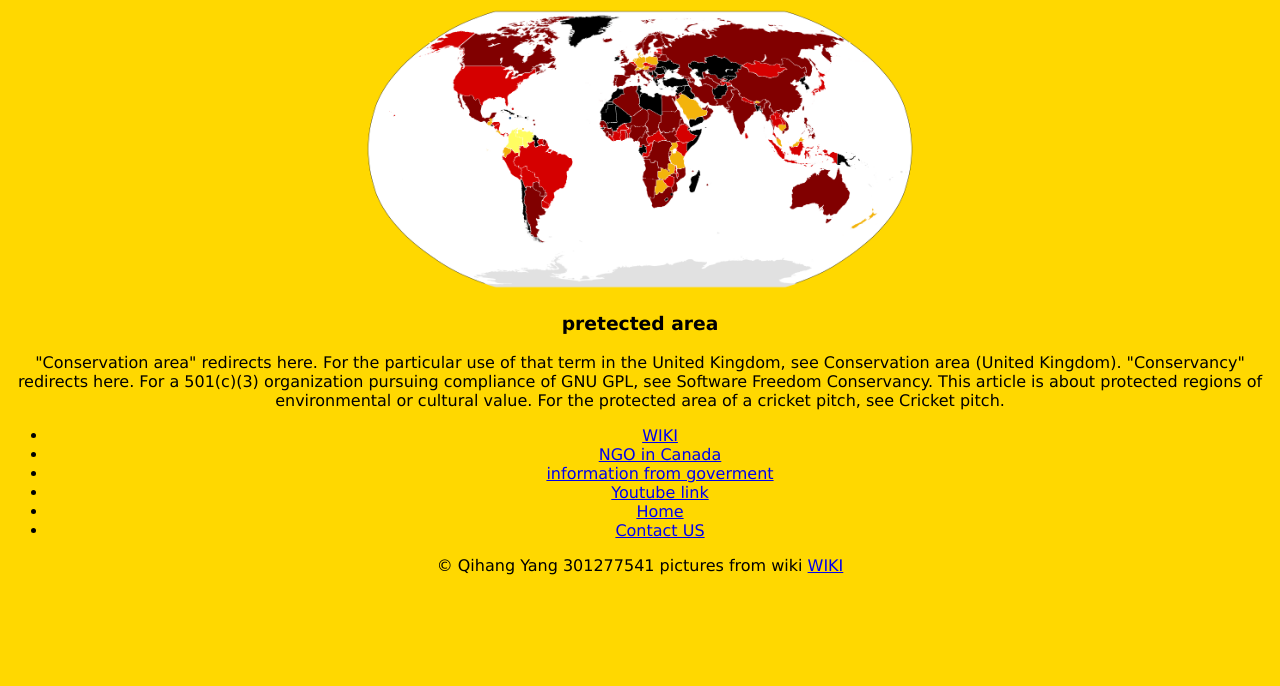
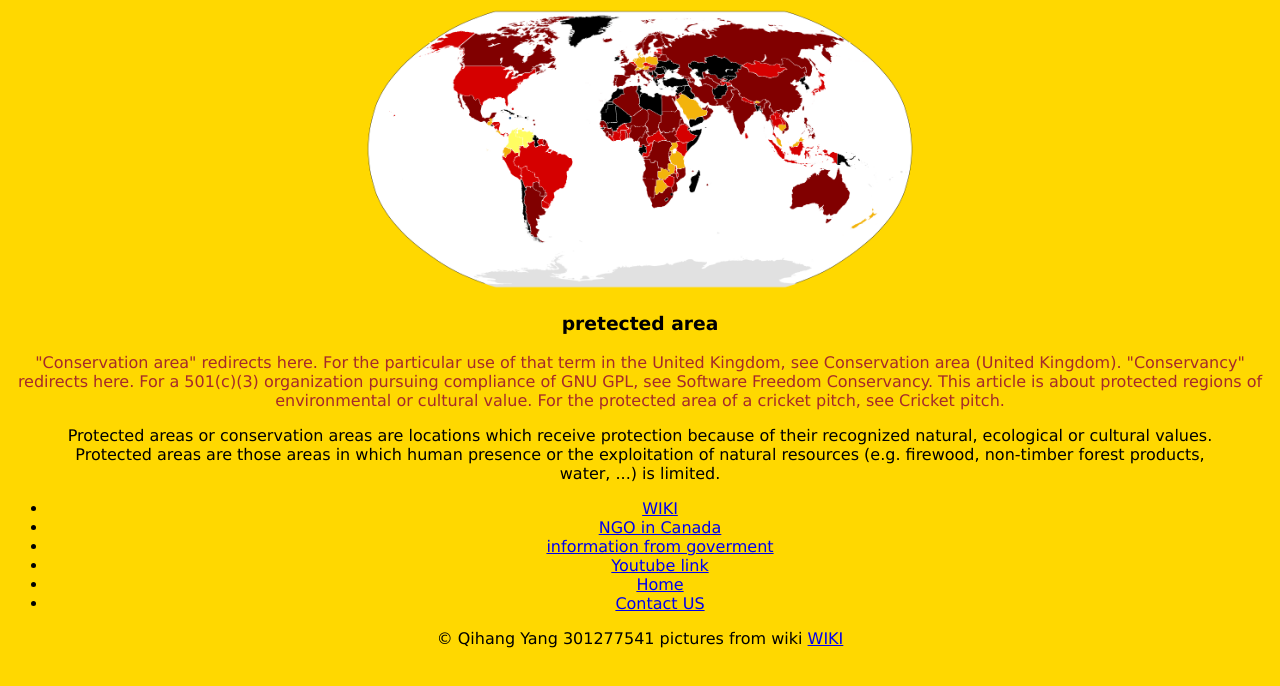
Before and after one commit to Ys0serious/21312, a plain HTML site: page assignment2.html in a window 1280 px wide. Drawn offline with Linux system fonts and the light colour scheme.

Commit message:
Add files via upload

```diff
--- a/assignment2.html
+++ b/assignment2.html
@@ -19,11 +19,15 @@
     <div class="banner">
         <img src="DIO.png" alt="DIO" style="width:550px" />
         <h3>pretected area</h3>
-        <p>
+        <p style="color:brown">
             "Conservation area" redirects here. For the particular use of that term in the United Kingdom, see Conservation area (United Kingdom).
             "Conservancy" redirects here. For a 501(c)(3) organization pursuing compliance of GNU GPL, see Software Freedom Conservancy.
             This article is about protected regions of environmental or cultural value. For the protected area of a cricket pitch, see Cricket pitch.
         </p>
+
+        <blockquote>
+            Protected areas or conservation areas are locations which receive protection because of their recognized natural, ecological or cultural values. <br />Protected areas are those areas in which human presence or the exploitation of natural resources (e.g. firewood, non-timber forest products, water, ...) is limited.
+        </blockquote>
     </div>
 
 
```
